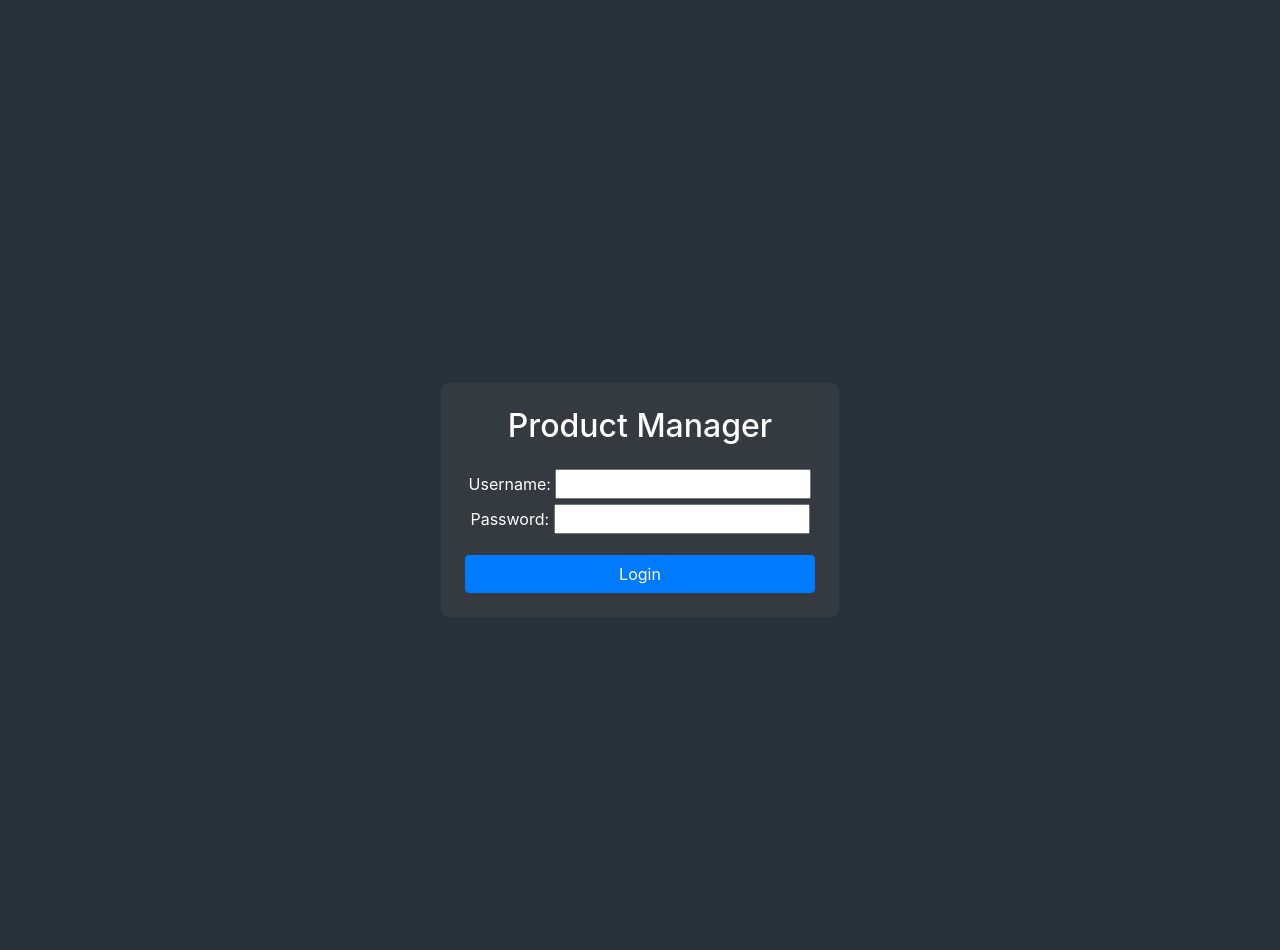
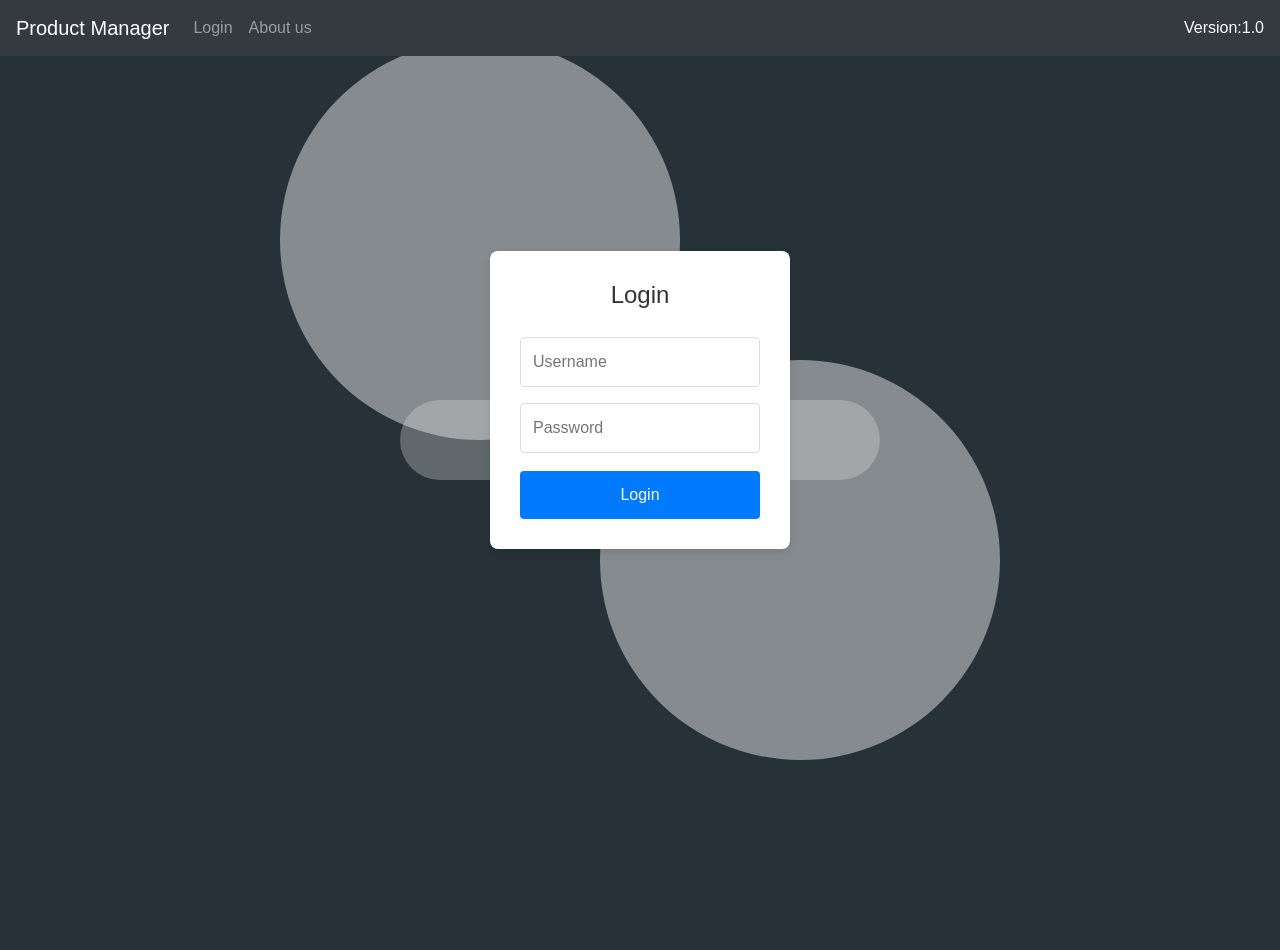
Before and after one commit to badinszky97/productManager, a Django app: page / in a window 1280 px wide. After the commit the page ends 760 px from the top, so only its background shows below. Run offline with Django 4.2, Linux system fonts and the light colour scheme; parts of the project's set-up code (start-up, migrations or seed data) failed here and were passed over.

Commit message:
front page redesigned, aboutus page made

```diff
--- a/productManager/templates/index.html
+++ b/productManager/templates/index.html
@@ -1,20 +1,86 @@
 {% extends "base.html" %}
 
-{% block title %}Product Manager - Login{% endblock %}
+{% block title %}Product Manager{% endblock %}
+
+{% block header%}
+<style>
+  body, html {
+      margin: 0;
+      padding: 0;
+      height: 100%;
+      font-family: Arial, sans-serif;
+      display: flex;
+      justify-content: center;
+      align-items: center;
+  }
+
+  .login-container {
+      background-color: #ffffff;
+      border-radius: 8px;
+      box-shadow: 0 4px 10px rgba(0, 0, 0, 0.1);
+      padding: 30px;
+      text-align: center;
+      width: 300px;
+  }
+
+  h1 {
+      font-size: 24px;
+      margin-bottom: 20px;
+  }
+
+  input[type="text"], input[type="password"] {
+      width: 100%;
+      padding: 12px;
+      margin: 8px 0;
+      border: 1px solid #ddd;
+      border-radius: 4px;
+      box-sizing: border-box;
+  }
+
+  .submit-btn {
+      width: 100%;
+      padding: 12px;
+      background-color: #007BFF;
+      color: white;
+      border: none;
+      border-radius: 4px;
+      cursor: pointer;
+      font-size: 16px;
+      margin-top: 10px;
+  }
+
+  .submit-btn:hover {
+      background-color: #0056b3;
+  }
+
+  /* SVG Background */
+  .background-svg {
+      position: absolute;
+      top: 0;
+      left: 0;
+      width: 100%;
+      height: 100%;
+      z-index: -1;
+      fill: #e3e3e3;
+  }
+</style>
+{% endblock %}
 
 {% block content %}
 
-<div class="container d-flex justify-content-center align-items-center min-vh-100">
-  <div class="card p-4" style="max-width: 400px; width: 100%; border-radius: 10px;">
-      <h2 class="text-center mb-4">Product Manager</h2>
+    <svg class="background-svg" xmlns="http://www.w3.org/2000/svg" viewBox="0 0 100 100">
+        <circle cx="30" cy="30" r="25" opacity="0.5"/>
+        <circle cx="70" cy="70" r="25" opacity="0.5"/>
+        <rect x="20" y="50" width="60" height="10" rx="5" ry="5" opacity="0.3"/>
+    </svg>
 
-      <form action="/" method="post">
-        {% csrf_token %}
-        {{ form }}
-        <input type="submit" class="btn btn-primary w-100 mt-3" value="Login">
-      </form>
-
-  </div>
-</div>
-
-{% endblock %}
+    <div class="login-container">
+        <h1>Login</h1>
+        <form action="/" method="post">
+          {% csrf_token %}
+            <input type="text" placeholder="Username" name=username required><br>
+            <input type="password" placeholder="Password" name=password required><br>
+            <button type="submit" class="submit-btn">Login</button>
+        </form>
+    </div>
+    {% endblock %}
--- a/productManager/templates/menu.html
+++ b/productManager/templates/menu.html
@@ -55,4 +55,25 @@
     <a href="/logout"><button class="btn btn-danger my-2 my-sm-0 ml-3">Logout</button></a>
   </div>
 </nav>
+{% else %}
+<nav class="navbar navbar-expand-lg navbar-dark bg-dark">
+  <a class="navbar-brand" href="#">Product Manager</a>
+  <button class="navbar-toggler" type="button" data-toggle="collapse" data-target="#navbarSupportedContent" aria-controls="navbarSupportedContent" aria-expanded="false" aria-label="Toggle navigation">
+    <span class="navbar-toggler-icon"></span>
+  </button>
+
+  <div class="collapse navbar-collapse" id="navbarSupportedContent">
+    <ul class="navbar-nav mr-auto">
+      <li class="nav-item">
+        <a class="nav-link" href="/">Login</a>
+      </li>
+      <li class="nav-item">
+        <a class="nav-link" href="/aboutus">About us</a>
+      </li>
+    </ul>
+    <span class="my-2 my-sm-0 ml-3">Version:1.0</span>
+
+  </div>
+</nav>
+
 {% endif %}
--- a/productManager/urls.py
+++ b/productManager/urls.py
@@ -54,6 +54,8 @@ urlpatterns = [
     path('users/', views.users_view),
     path('myaccount/', views.myaccount_view),
 
+    path('aboutus/', views.aboutus_view),
+
 
     path('logout/', views.logout_view, name='logout'),
 
--- a/productManager/views.py
+++ b/productManager/views.py
@@ -311,6 +311,9 @@ def myaccount_view(request):
 
     return render(request, 'my_account.html', {'form': form, 'alerts' : alerts})
 
+def aboutus_view(request):
+    return render(request, 'aboutus.html')
+
 def logout_view(request):
     if request.user.is_authenticated == True:
         logout(request)
```
Also changed, not shown: productManager/templates/aboutus.html (added, +14 -0 lines).
